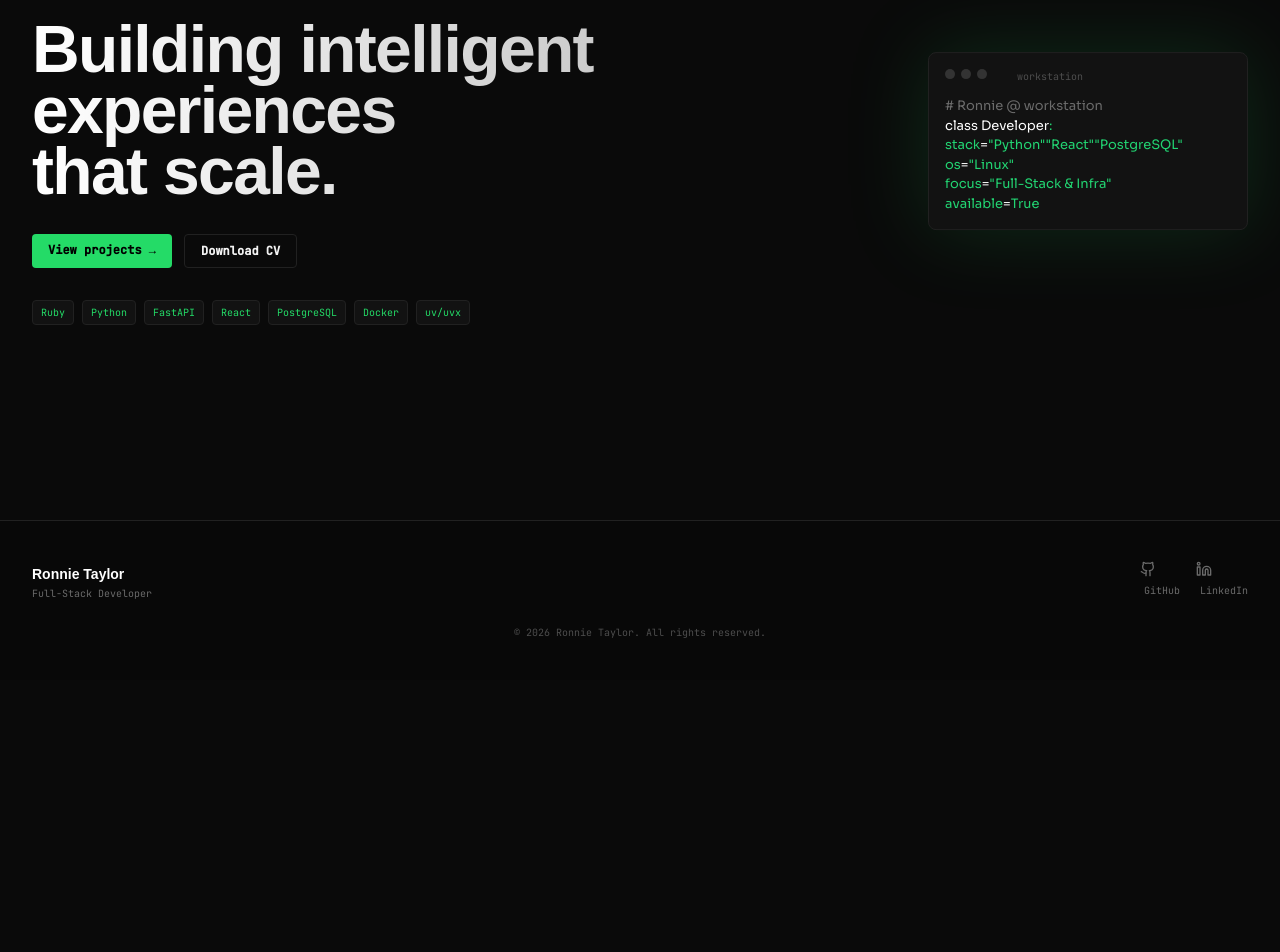
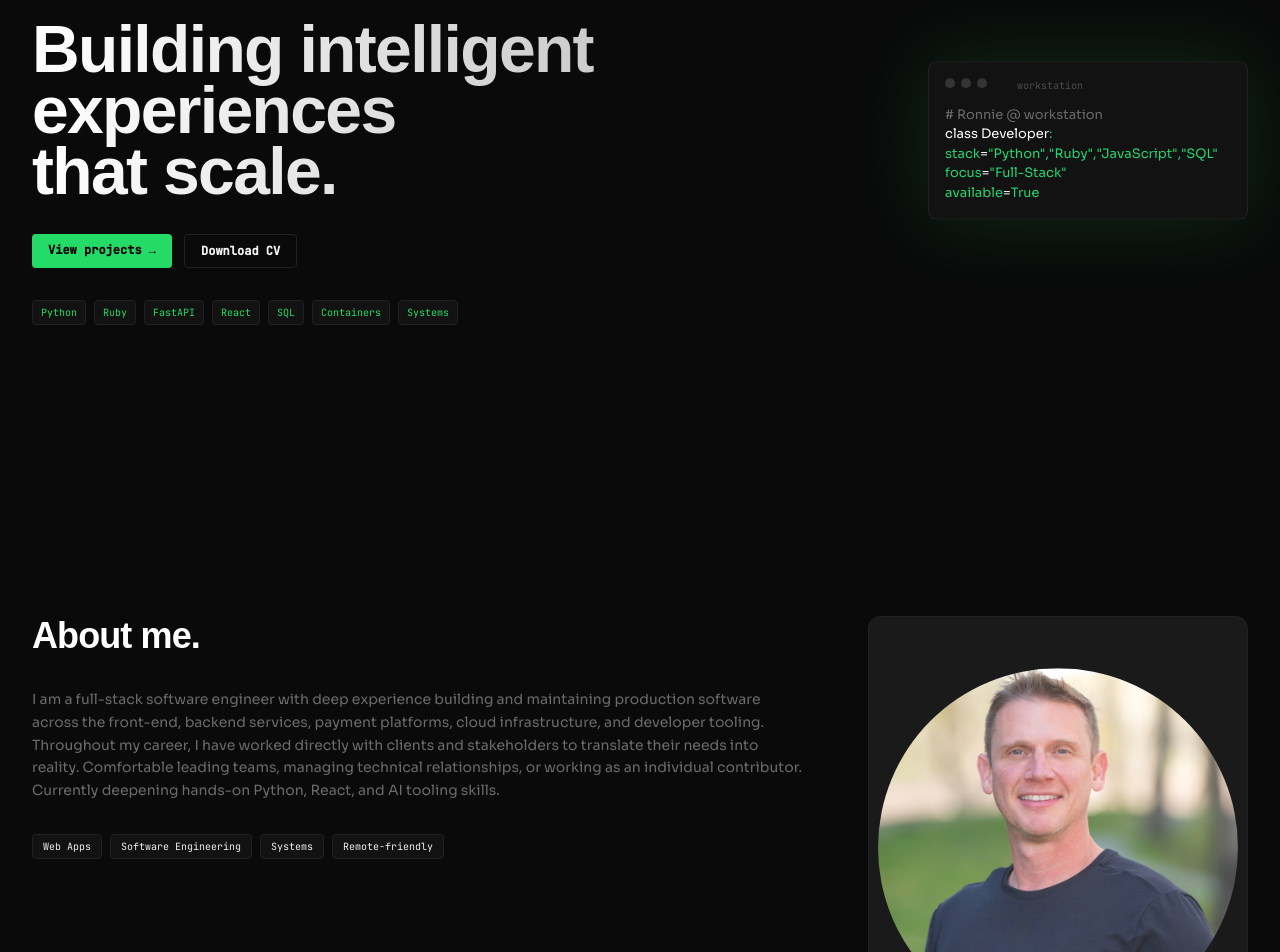
Before and after one commit to ronnietaylor/ronnietaylor.github.io, a React (Vite) app: page / in a window 1280 px wide. Shown: the part 280-1232 px from the top of the page. Before the commit the page ends 960 px from the top, so only its background shows below. Built offline with nearby package versions, Linux system fonts and the light colour scheme.

Commit message:
Revise and publish about section.

```diff
--- a/index.html
+++ b/index.html
@@ -4,7 +4,7 @@
     <meta charset="UTF-8" />
     <meta name="viewport" content="width=device-width, initial-scale=1.0" />
     <title>Ronnie — Full-Stack Developer</title>
-    <meta name="description" content="Linux systems & full-stack developer. Building infrastructure & apps that scale. Debian 13, Python, FastAPI, React, PostgreSQL." />
+    <meta name="description" content="Linux systems & full-stack developer. Building infrastructure & apps that scale. Debian 13, Python, FastAPI, React, SQL." />
     <link href="https://fonts.googleapis.com/css2?family=Sora:wght@300;400;600;700;800&family=JetBrains+Mono:wght@400;500&display=swap" rel="stylesheet">
     <script type="module" src="/src/main.tsx"></script>
   </head>
--- a/src/About.tsx
+++ b/src/About.tsx
@@ -1,6 +1,7 @@
 import { motion, useInView } from 'motion/react'
 import { useRef } from 'react'
 import { Cpu, Zap, MemoryStick } from 'lucide-react'
+import ronnieHeadshot from './assets/ronnie-headshot-no-glasses_small.jpeg'
 
 export default function About() {
   const ref = useRef(null)
@@ -22,29 +23,15 @@ export default function About() {
 
           <div className="space-y-4 text-sm leading-relaxed text-[hsl(0,0%,42%)]">
             <p>
-              I'm a Linux systems & full-stack developer who treats infrastructure as first-class software.
-              My workstation runs a modern Linux distribution as the primary development environment — from the
-              kernel level up through Python toolchains, all hardened and optimized for sustained high-throughput workloads.
-            </p>
-            <p>
-              I build persistent server environments, automation pipelines, and real-time dashboards that
-              run on my Ryzen 9 9950X33D workstation with an RTX 5090 and 64GB DDR5 — optimized for
-              parallel workloads, GPU-accelerated compute, and zero-config deployments.
-            </p>
-            <p>
-              Whether it's systemd service orchestration, uv/uvx dependency management, or building
-              React + FastAPI applications with live WebSocket data, I focus on performance,
-              reliability, and developer ergonomics. Remote-first, always available.
+              I am a full-stack software engineer with deep experience building and maintaining production software across the front-end, backend services, payment platforms, cloud infrastructure, and developer tooling. Throughout my career, I have worked directly with clients and stakeholders to translate their needs into reality. Comfortable leading teams, managing technical relationships, or working as an individual contributor. Currently deepening hands-on Python, React, and AI tooling skills.
             </p>
           </div>
 
           <div className="flex flex-wrap gap-2">
             {[
-              'Linux',
-              'Ryzen 9 9950X3D',
-              'RTX 5090',
-              '64GB DDR5',
-              '1600W Titan PSU',
+              'Web Apps',
+              'Software Engineering',
+              'Systems',
               'Remote-friendly',
             ].map(chip => (
               <span
@@ -64,15 +51,14 @@ export default function About() {
           transition={{ duration: 0.5, delay: 0.15 }}
           className="lg:w-[380px] flex-shrink-0"
         >
-          <div className="aspect-[4/5] bg-[hsl(0,0%,10%)] border border-[hsl(0,0%,13%)] rounded-xl flex flex-col items-center justify-center gap-3 text-[hsl(0,0%,30%)] sticky top-24">
+          <div className="aspect-[4/5] bg-[hsl(0,0%,10%)] border border-[hsl(0,0%,13%)] rounded-xl flex items-center justify-center text-[hsl(0,0%,30%)] sticky top-24 overflow-hidden">
             <motion.img
-              src="https://api.dicebear.com/9.x/notionists/svg?seed=Ronnie&backgroundColor=1a1a1a&textColor=22d472"
+              src={ronnieHeadshot}
               alt="Ronnie"
-              className="w-24 h-24 rounded-full"
+              className="w-[95%] aspect-square object-cover rounded-full object-center object-[center_top]"
               animate={{ y: [0, -6, 0] }}
               transition={{ duration: 4, repeat: Infinity, ease: 'easeInOut' }}
             />
-            <span className="mono text-[10px] text-[hsl(0,0%,42%)]">portable photo placeholder</span>
           </div>
         </motion.div>
       </div>
--- a/src/App.tsx
+++ b/src/App.tsx
@@ -1,5 +1,6 @@
 import Navbar from './Navbar'
 import Hero from './Hero'
+import About from './About'
 import Footer from './Footer'
 
 function App() {
@@ -7,6 +8,7 @@ function App() {
     <div className="bg-[hsl(0,0%,4%)] text-white">
       <Navbar />
       <Hero />
+      <About />
       <Footer />
     </div>
   )
--- a/src/Hero.tsx
+++ b/src/Hero.tsx
@@ -60,7 +60,7 @@ export default function Hero() {
             transition={{ duration: 0.5, delay: 0.4 }}
             className="flex flex-wrap gap-2"
           >
-            {['Ruby', 'Python', 'FastAPI', 'React', 'PostgreSQL', 'Docker', 'uv/uvx'].map(tag => (
+            {['Python','Ruby','FastAPI', 'React', 'SQL', 'Containers', 'Systems'].map(tag => (
               <span
                 key={tag}
                 className="mono text-[10px] text-[hsl(142,72%,50%)] bg-[hsl(0,0%,7%)] border border-[hsl(0,0%,13%)] rounded px-2 py-1"
@@ -96,18 +96,15 @@ export default function Hero() {
                 <span className="text-white">Developer</span>:{' '}
               </span>
               <span style={{ color: '#22d472' }}>stack</span>={[
-                <span key="py" style={{ color: '#22d472' }}>"Python"</span>,
-                <span key="react" style={{ color: '#22d472' }}>"React"</span>,
-                <span key="pg" style={{ color: '#22d472' }}>"PostgreSQL"</span>,
+                <span key="py" style={{ color: '#22d472' }}>"Python",</span>,
+                <span key="py" style={{ color: '#22d472' }}>"Ruby",</span>,
+                <span key="react" style={{ color: '#22d472' }}>"JavaScript",</span>,
+                <span key="pg" style={{ color: '#22d472' }}>"SQL"</span>,
               ]}
-              <br />
-              <span style={{ color: '#22d472' }}>os</span>
-              <span className="text-white">=</span>
-              <span style={{ color: '#22d472' }}>"Linux"</span>
               <br />
               <span style={{ color: '#22d472' }}>focus</span>
               <span className="text-white">=</span>
-              <span style={{ color: '#22d472' }}>"Full-Stack &amp; Infra"</span>{' '}
+              <span style={{ color: '#22d472' }}>"Full-Stack"</span>{' '}
               <br />
               <span style={{ color: '#22d472' }}>available</span>
               <span className="text-white">=</span>
--- a/src/Stack.tsx
+++ b/src/Stack.tsx
@@ -31,7 +31,7 @@ const categories = [
       { name: 'React', icon: <Monitor className="w-5 h-5" /> },
       { name: 'TypeScript', icon: <Database className="w-5 h-5" /> },
       { name: 'Tailwind', icon: <Server className="w-5 h-5" /> },
-      { name: 'PostgreSQL', icon: <Database className="w-5 h-5" /> },
+      { name: 'SQL', icon: <Database className="w-5 h-5" /> },
     ],
   },
   {
```
Also changed, not shown: ronnie-headshot-no-glasses_small.jpeg (added), src/assets/ronnie-headshot-no-glasses_small.jpeg (added).
